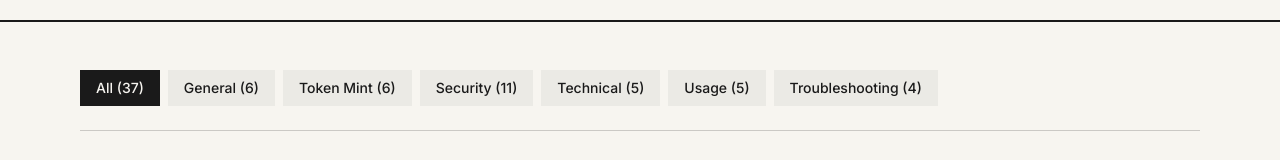
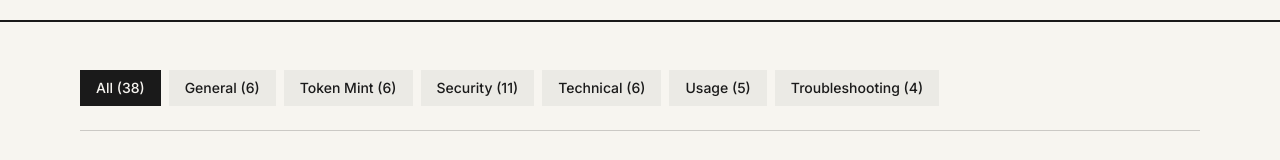
Before and after one commit to bytebrox/vanitymine-web, a Next.js app: page /faq in a window 1280 px wide. Shown: the part 365-525 px from the top of the page. Built offline with nearby package versions, Linux system fonts and the light colour scheme.

Commit message:
security: Add HSTS header, security.txt, and update FAQ

```diff
--- a/next.config.js
+++ b/next.config.js
@@ -18,6 +18,10 @@ const nextConfig = {
               "worker-src 'self' blob:",
               "frame-ancestors 'none'",
             ].join('; '),
+          },
+          {
+            key: 'Strict-Transport-Security',
+            value: 'max-age=31536000; includeSubDomains; preload',
           },
           {
             key: 'X-Content-Type-Options',
--- a/src/app/faq/page.tsx
+++ b/src/app/faq/page.tsx
@@ -142,12 +142,12 @@ const faqs: FAQItem[] = [
   {
     category: 'Technical',
     question: 'How does the generation work?',
-    answer: 'We generate random Ed25519 keypairs and check if the resulting public key (Base58 encoded) matches your pattern. This is repeated until a match is found. Our WASM engine can check 22,000+ keys per second.',
+    answer: 'We use your browser\'s native Web Crypto API to generate random Ed25519 keypairs, then check if the resulting public key (Base58 encoded) matches your pattern. This is repeated until a match is found. Modern browsers can generate 100,000+ keys per second using all CPU cores.',
   },
   {
     category: 'Technical',
-    question: 'What is WASM and why does it make this faster?',
-    answer: 'WebAssembly (WASM) is a binary format that runs at near-native speed in browsers. We use watsign, a WASM port of the Ed25519 algorithm, which is about 28x faster than pure JavaScript implementations.',
+    question: 'Why is this so fast?',
+    answer: 'We use the native Web Crypto API (SubtleCrypto.generateKey) which is implemented in browser\'s C++ code, not JavaScript. This is 125x faster than JavaScript implementations and even faster than WebAssembly. Chrome 137+, Firefox 129+, and Safari 17+ all support native Ed25519.',
   },
   {
     category: 'Technical',
@@ -157,12 +157,17 @@ const faqs: FAQItem[] = [
   {
     category: 'Technical',
     question: 'Why does the speed vary?',
-    answer: 'Generation speed depends on your device\'s CPU, how many cores it has, and what else your computer is doing. Modern multi-core processors will be significantly faster.',
+    answer: 'Generation speed depends on your device\'s CPU, how many cores it has, browser support for native Ed25519, and what else your computer is doing. Modern multi-core processors with native Ed25519 support (Chrome 137+) will be significantly faster.',
   },
   {
     category: 'Technical',
     question: 'What cryptographic algorithm is used?',
-    answer: 'Ed25519, the same elliptic curve digital signature algorithm used by Solana. Random numbers are generated using the Web Crypto API (crypto.getRandomValues), which is cryptographically secure.',
+    answer: 'Ed25519, the same elliptic curve digital signature algorithm used by Solana. Keys are generated using your browser\'s native Web Crypto API (SubtleCrypto.generateKey for Ed25519), which uses hardware-backed CSPRNG for maximum security.',
+  },
+  {
+    category: 'Technical',
+    question: 'What if my browser doesn\'t support native Ed25519?',
+    answer: 'For older browsers without native Ed25519 support, we fall back to watsign (WebAssembly implementation). This is still fast (~22,000 keys/sec) but about 5x slower than native. The Key Security Check will show which method your browser uses.',
   },
 
   // Usage
```
Also changed, not shown: public/.well-known/security.txt (added), vercel.json, 1 other file (tests, documents, lock files or other folders).
